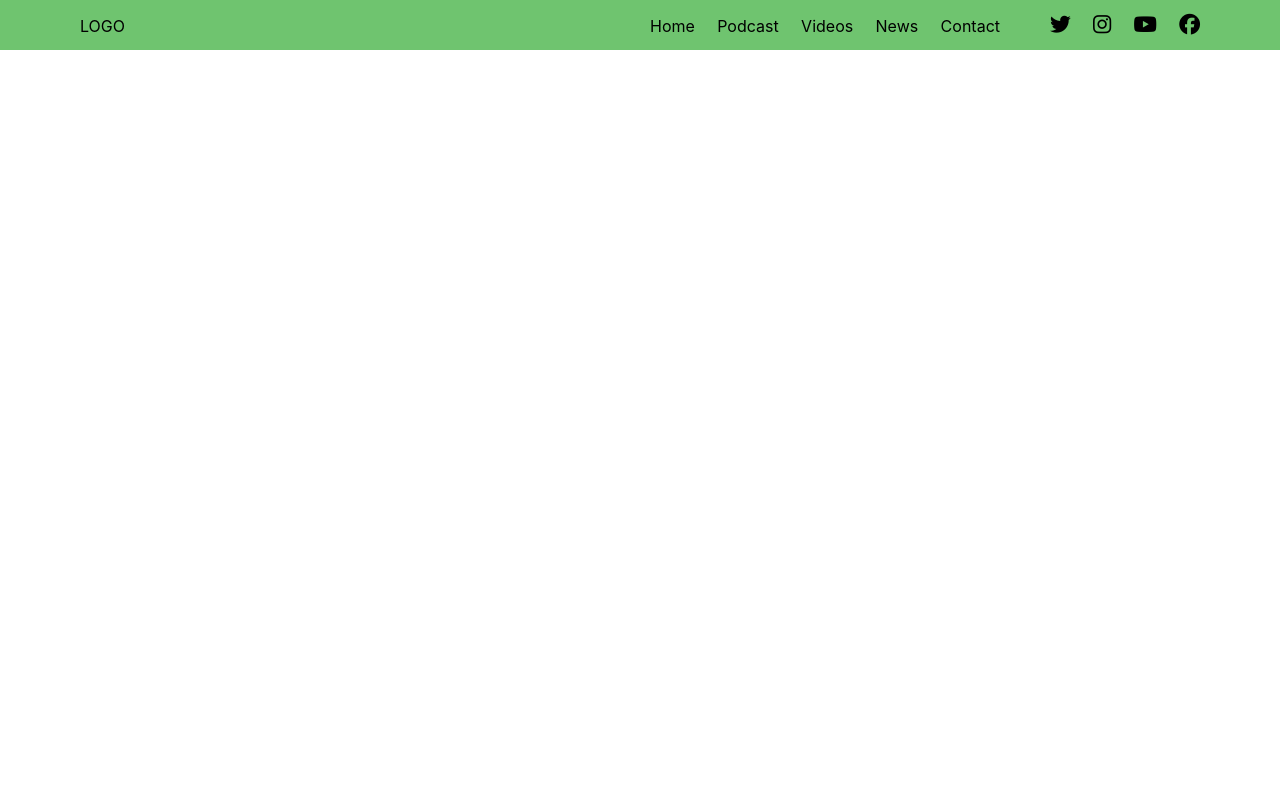
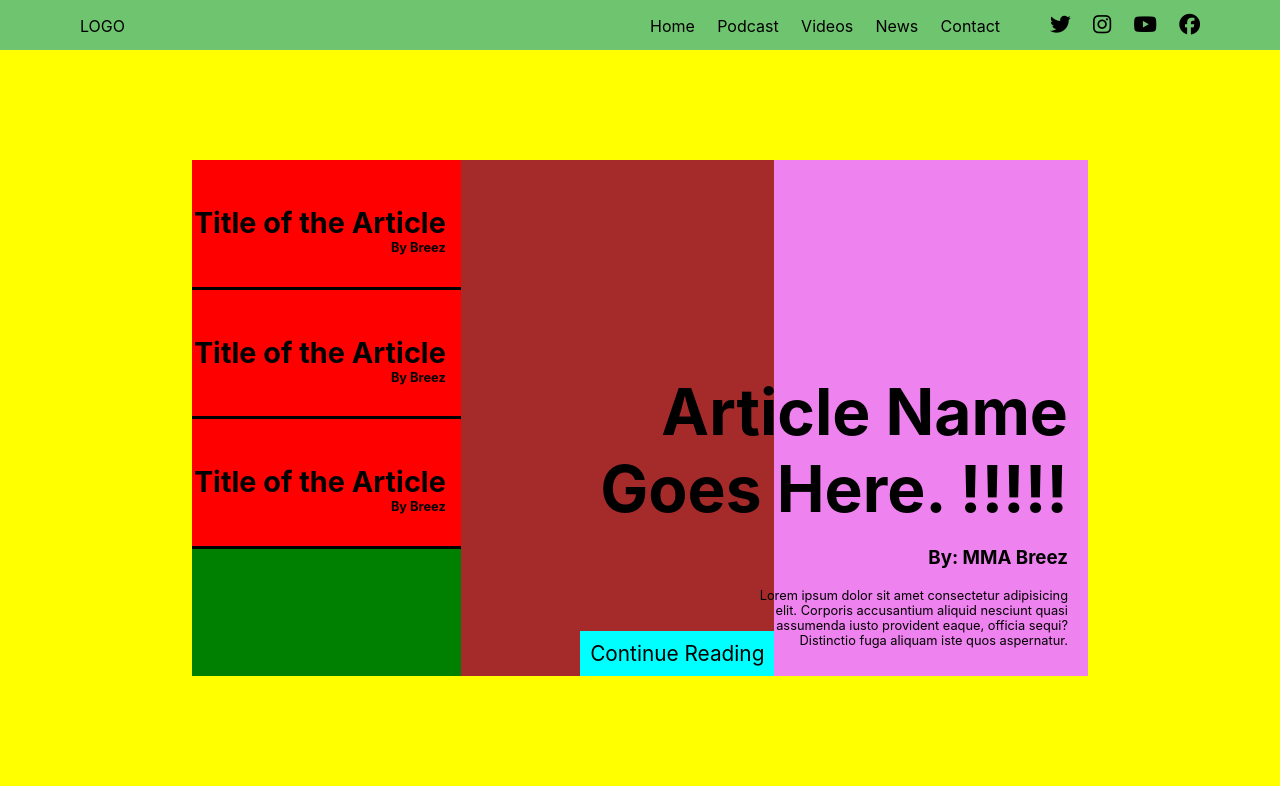
Before and after one commit to mdc-dev/mma-breez-blog, a React (Create React App) app: page /articles in a window 1280 px wide. Built offline with nearby package versions, Linux system fonts and the light colour scheme.

Commit message:
updated the articles page

```diff
--- a/src/App.js
+++ b/src/App.js
@@ -4,6 +4,7 @@ import './App.css';
 import Home from './components/home/home'
 import Podcast from './components/podcast/podcast';
 import Clips from './components/clips/clips';
+import Articles from './components/articles/articles';
 
 function App() {
   return (
@@ -14,6 +15,7 @@ function App() {
       <Route exact path="/" element={<Home />} />
       <Route exact path="/podcast" element={<Podcast />}/>
       <Route exact path="/clips" element={<Clips />}/>
+      <Route exact path="/articles" element={<Articles />}/>
       </Routes>
       </BrowserRouter>
     </div>
--- /dev/null
+++ b/src/components/articles/articles.js
@@ -0,0 +1,42 @@
+import React from 'react'
+import './articles.scss'
+
+const Articles = () => {
+  return (
+    <div className="article-container">
+        <div className="inner">
+            <div className="others">
+                <ul className="other-articles">
+                    <li className="article">
+                        <h4 className="article-title">Title of the Article</h4>
+                        <h5>By Breez</h5>
+                    </li>
+                    <li className="article">
+                        <h4 className="article-title">Title of the Article</h4>
+                        <h5>By Breez</h5>
+                    </li>
+                    <li className="article">
+                        <h4 className="article-title">Title of the Article</h4>
+                        <h5>By Breez</h5>
+                    </li>
+                </ul>
+            </div>
+            <div className="main">
+                <div className="text-container">
+                  <h2>Article Name Goes Here. !!!!!</h2>
+                  <h3>By: MMA Breez</h3>
+                  <p className="desc">Lorem ipsum dolor sit amet consectetur adipisicing elit. Corporis accusantium aliquid nesciunt quasi assumenda iusto provident eaque, officia sequi? Distinctio fuga aliquam iste quos aspernatur.</p>
+                </div>
+
+                <div className="picture">
+                <div className="continue-button">Continue Reading</div>
+                </div>
+                <div className="right-side"></div>
+            </div>
+        </div>
+
+    </div>
+  )
+}
+
+export default Articles
--- /dev/null
+++ b/src/components/articles/articles.scss
@@ -0,0 +1,108 @@
+.article-container {
+    height: 92vh;
+    width: 100vw;
+    background-color: yellow;
+    display: inline-flex;
+    padding: auto;
+
+    .inner {
+        margin: auto;
+        height: 70%;
+        width: 70%;
+        display: inline-flex;
+
+
+        .others {
+            height: 100%;
+            width: 30%;
+            background-color: green;
+            position: relative;
+
+            .other-articles {
+                list-style: none;
+                display: flexbox;
+                flex-direction: column;
+                padding-left: 0;
+                height: 100%;
+                margin-top: 0;
+
+                .article {
+                    max-height: 32.9%;
+                    width: 100%;
+                    background-color: red;
+                    border-bottom: solid 3px black;
+                    text-align: right;
+                    padding-top: 45px;
+                    padding-bottom: 31.5px;
+
+                    h4 {
+                        margin: 0;
+                        margin-right: 15px;
+                        font-size: 1.8em;
+                    }
+
+                    h5 {
+                        font-size: .8em;
+                        margin: 0;
+                        margin-right: 15px;
+                    }
+                }
+            }
+        }
+
+        .main {
+            height: 100%;
+            width: 70%;
+            background-color: orange;
+            display: inline-flex;
+            position: relative;
+            text-align: right;
+
+            .text-container {
+                position: absolute;
+                width: 500px;
+                right: 20px;
+                bottom: 15px;
+                z-index: 1000;
+
+                h2 {
+                    font-size: 4em;
+                    margin-top: 0;
+                    margin-bottom: 0;
+                }
+
+                p {
+                    font-size: .8em;
+                    margin-right: 0;
+                    padding-left: 190px;
+                }
+            }
+
+
+
+            .picture {
+                width: 50%;
+                height: 100%;
+                background-color: brown;
+                position: relative;
+
+                .continue-button {
+                    position: absolute;
+                    bottom: 0;
+                    right: 0;
+                    background-color: aqua;
+                    padding: 10px;
+                    font-size: 1.3em;
+                }
+            }
+
+            .right-side {
+                width: 50%;
+                height: 100%;
+                background-color: violet;
+            }
+        }
+    }
+
+
+}
--- a/src/components/nav-bar/nav.js
+++ b/src/components/nav-bar/nav.js
@@ -12,7 +12,7 @@ const Nav = () => {
                 <li className="nav-item"><a href="/">Home</a></li>
                 <li className="nav-item"><a href="/podcast">Podcast</a></li>
                 <li className="nav-item"><a href="/clips">Videos</a></li>
-                <li className="nav-item">News</li>
+                <li className="nav-item"><a href="/articles">News</a></li>
                 <li className="nav-item">Contact</li>
             </ul>
             <ul className="social-icons">
```
